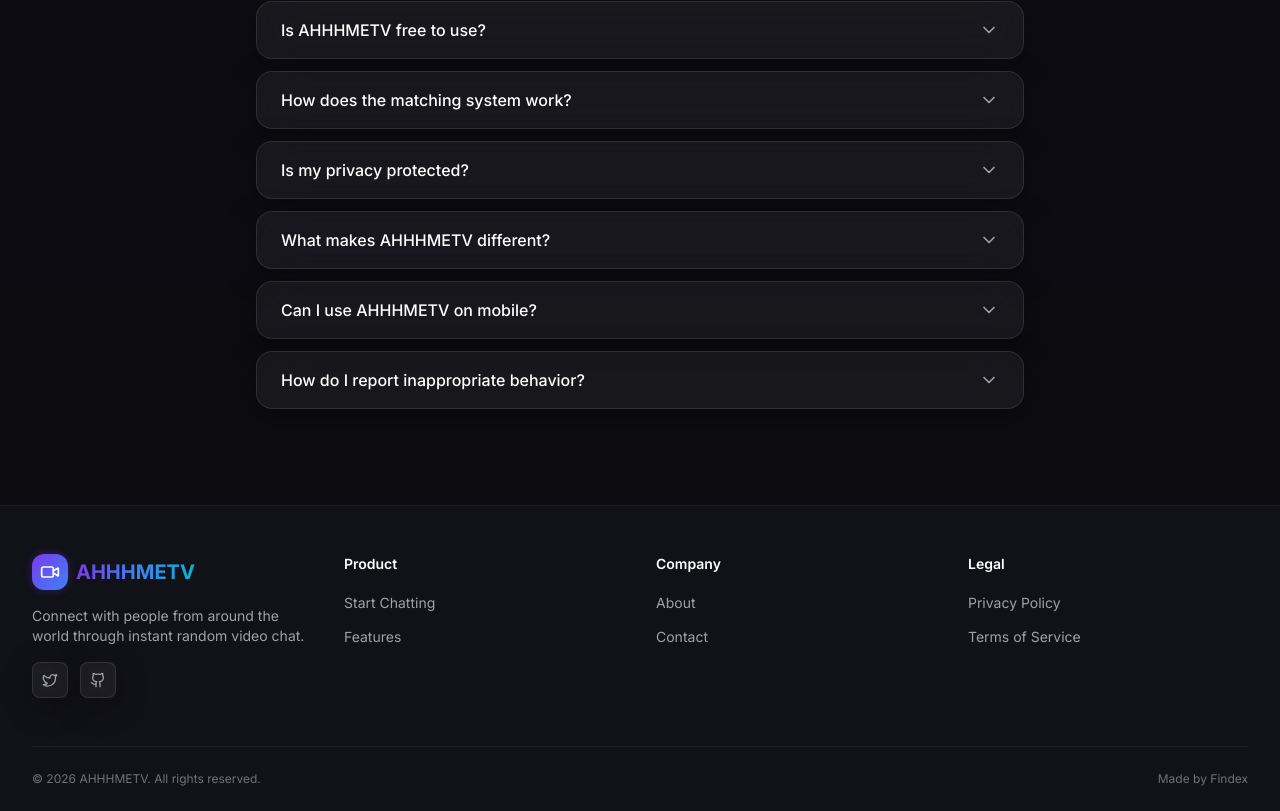
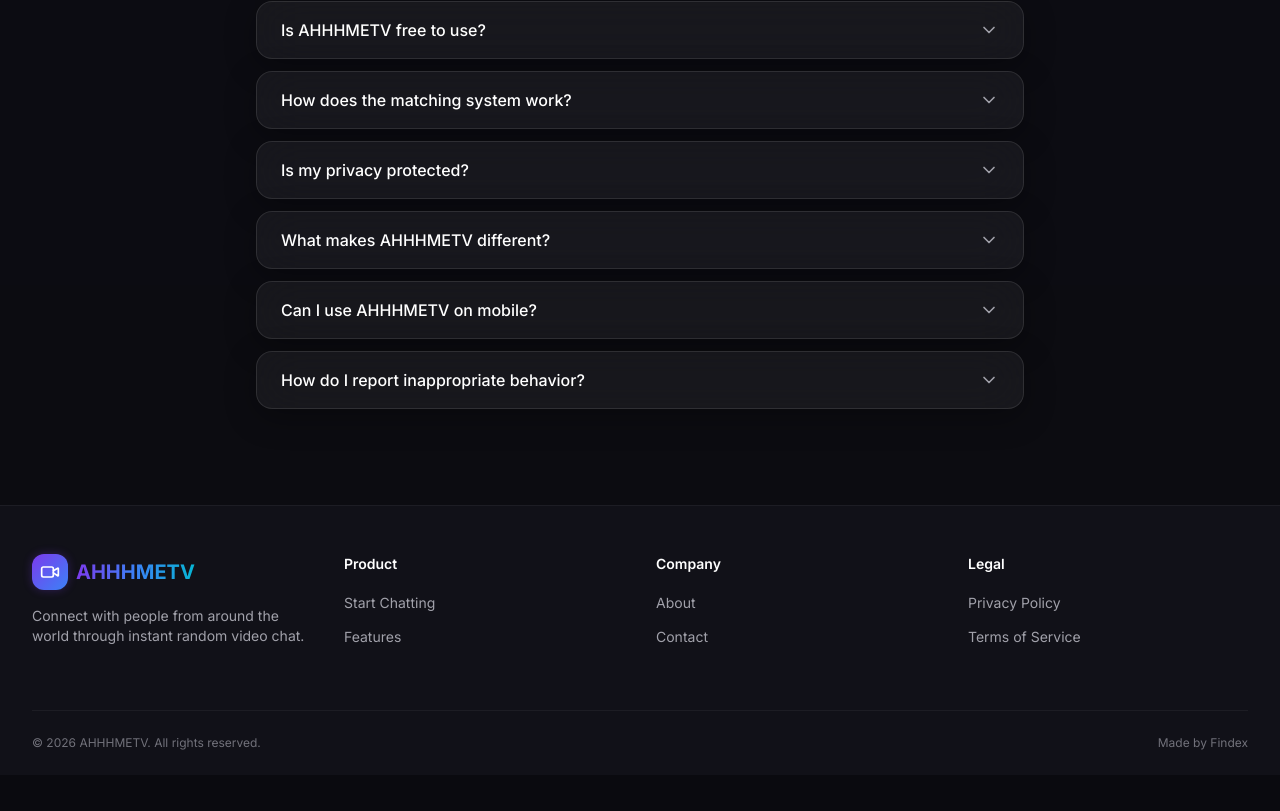
Before and after one commit to Pawas44/ahhmetv, a Next.js app: page / in a window 1280 px wide. Shown: the part 3272-4083 px from the top of the page. After the commit the page ends 4047 px from the top, so only its background shows below. Built offline with nearby package versions, Linux system fonts and the light colour scheme; no server answers.

Commit message:
style: remove social icons from footer

```diff
--- a/src/components/layout/Footer.tsx
+++ b/src/components/layout/Footer.tsx
@@ -43,14 +43,6 @@ export default function Footer() {
             <p className="text-sm text-muted mb-4 max-w-xs">
               Connect with people from around the world through instant random video chat.
             </p>
-            <div className="flex gap-3">
-              <a href="#" className="w-9 h-9 rounded-lg glass-hover flex items-center justify-center text-muted hover:text-white transition-colors">
-                <Twitter className="w-4 h-4" />
-              </a>
-              <a href="#" className="w-9 h-9 rounded-lg glass-hover flex items-center justify-center text-muted hover:text-white transition-colors">
-                <Github className="w-4 h-4" />
-              </a>
-            </div>
           </div>
 
           {/* Links */}
```
